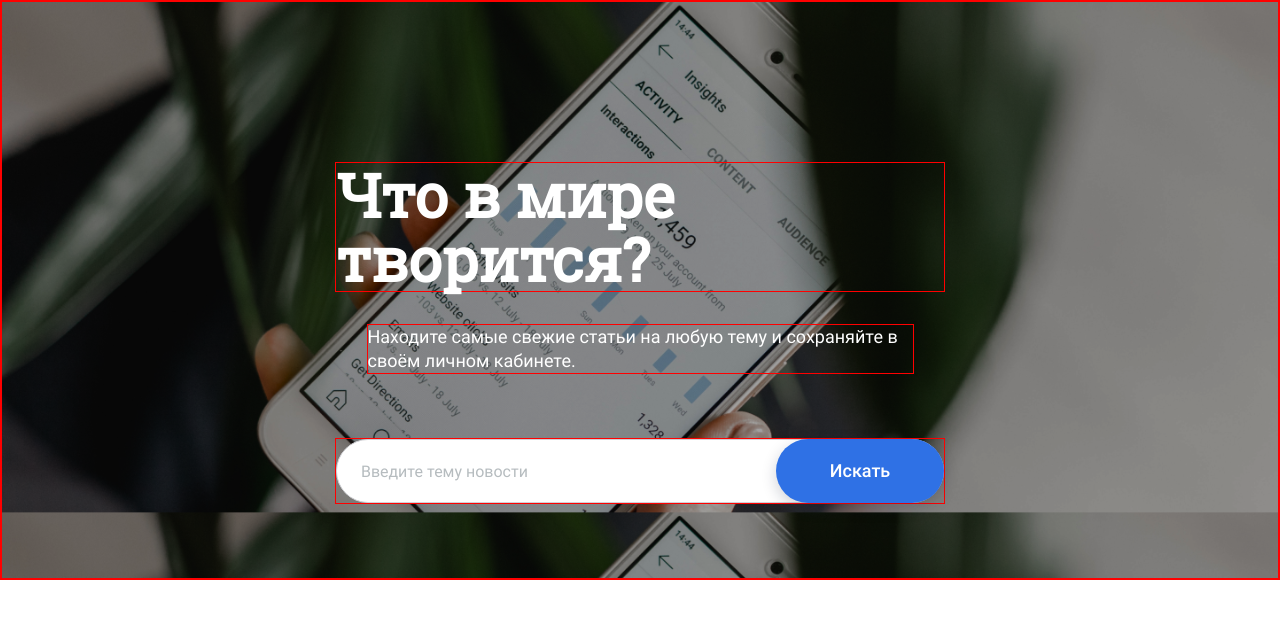
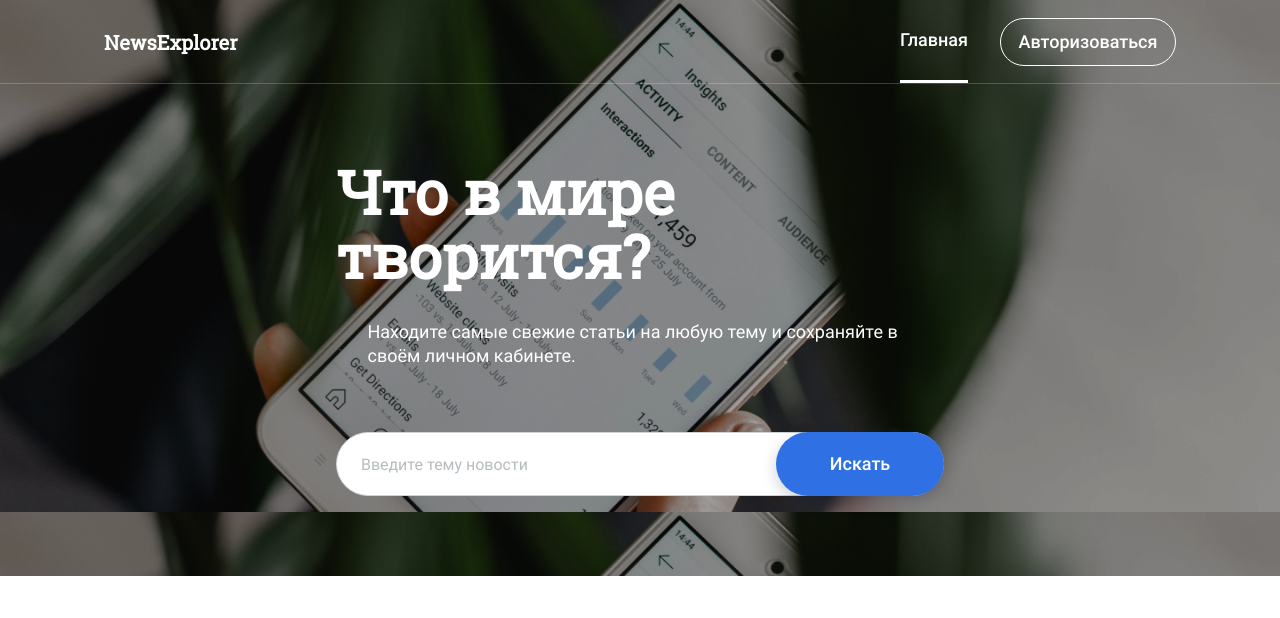
Before and after one commit to TheSorryGuy/news-explorer-frontend, a website: page index.html in a window 1280 px wide. Drawn offline with Linux system fonts and the light colour scheme.

Commit message:
made header section

```diff
--- /dev/null
+++ b/blocks/header/__botton/header__botton.css
@@ -0,0 +1,16 @@
+.header__botton {
+  width: 176px;
+  height: 48px;
+  border: 1px solid #FFFFFF;
+  box-sizing: border-box;
+  border-radius: 100px;
+  color: white;
+  display: flex;
+  align-items: center;
+  justify-content: center;
+  font-family: Roboto;
+  font-weight: 500;
+  font-size: 18px;
+  line-height: 24px;
+  margin: 0 104px 0 0;
+}
--- /dev/null
+++ b/blocks/header/__main-page/header__main-page.css
@@ -0,0 +1,12 @@
+.header__main-page {
+  color: white;
+  font-family: Roboto;
+  font-weight: 500;
+  font-size: 18px;
+  line-height: 24px;
+  margin: 0 32px 0 0;
+  border-bottom: 3px solid white;
+  height: 80px;
+  display: flex;
+  align-items: center;
+}
--- /dev/null
+++ b/blocks/header/__menu/header__menu.css
@@ -0,0 +1,4 @@
+.header__menu {
+  display: flex;
+  align-items: center;
+}
--- /dev/null
+++ b/blocks/header/__title/header__title.css
@@ -0,0 +1,8 @@
+.header__title {
+  font-family: Roboto Slab;
+  font-weight: bold;
+  font-size: 20px;
+  line-height: 24px;
+  color: white;
+  margin: 0 0 0 104px;
+}
--- /dev/null
+++ b/blocks/header/header.css
@@ -0,0 +1,14 @@
+@import url(./__main-page/header__main-page.css);
+@import url(./__menu/header__menu.css);
+@import url(./__saved-articles/header__saved-articles.css);
+@import url(./__title/header__title.css);
+@import url(./__botton/header__botton.css);
+
+.header {
+  display: flex;
+  position: absolute;
+  width: 100%;
+  border-bottom: .5px solid rgba(255, 255, 255, 0.2);
+  justify-content: space-between;
+  align-items: center;
+}
--- a/index.html
+++ b/index.html
@@ -15,7 +15,13 @@
 <body>
   <div class="root">
     <header class="header">
-
+      <h1 class="header__title">NewsExplorer</h1>
+      <div class="header__menu">
+        <div class="header__main-page">
+          <div class="header__link">Главная</div>
+        </div>
+        <botton class="header__botton">Авторизоваться</botton>
+      </div>
     </header>
     <div class="search">
       <h2 class="search__title">Что в мире творится?</h2>
--- a/pages/index.css
+++ b/pages/index.css
@@ -1,7 +1,8 @@
 @import url(../vendor/normalize.css);
 @import url(../vendor/fonts.css);
 @import url(../blocks/search/search.css);
+@import url(../blocks/header/header.css);
 
-div, h1, h2, h3, p {
+/* div, h1, h2, h3, p {
   border: solid red 1px;
-}
+} */
```
Also changed, not shown: blocks/header/__saved-articles/header__saved-articles.css (added).
